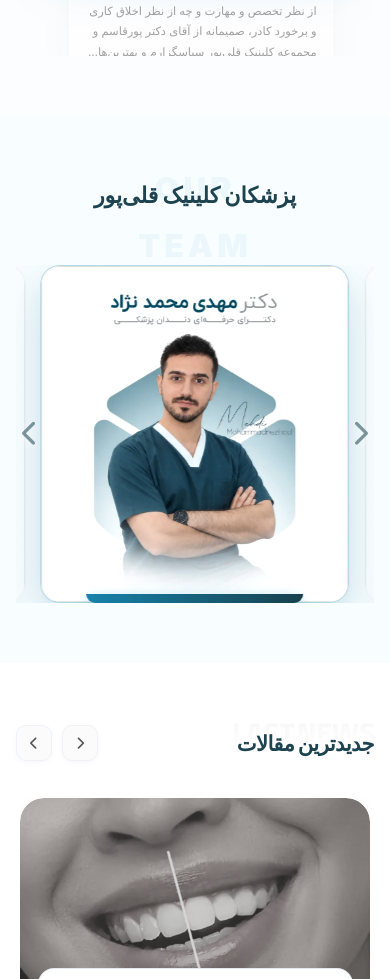
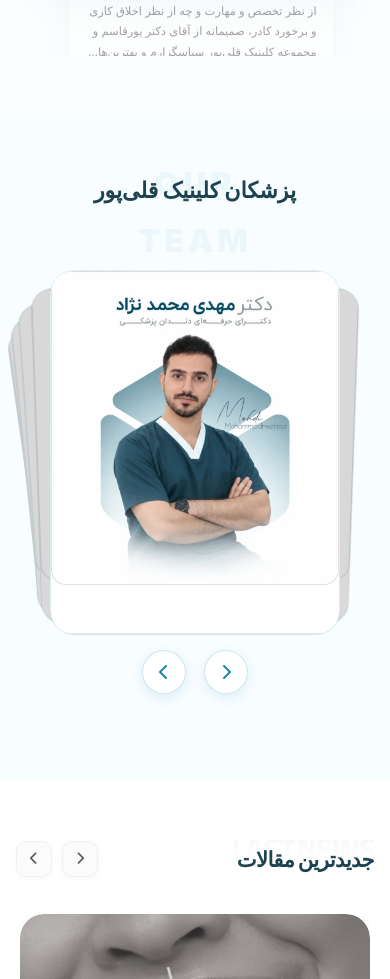
Before and after one commit to Mahdi-MMD/gholipour-dental-clinic, a Next.js app: page / in a window 390 px wide. Shown: the part 3445-4424 px from the top of the page. Built offline with nearby package versions, Linux system fonts and the light colour scheme; a small style sheet from the web is missing; a web font is replaced by a local one.

Commit message:
feat: use cards swiper effect for doctors section on mobile view

```diff
--- a/src/app/articles/page.tsx
+++ b/src/app/articles/page.tsx
@@ -4,7 +4,6 @@ import React, { useState, useEffect, useRef, useMemo } from 'react';
 import Link from 'next/link';
 import Header from '@/components/Header';
 import BookingDrawer from '@/components/BookingDrawer';
-import FloatingBubble from '@/components/FloatingBubble';
 import { ARTICLES_DATA, ArticleItem } from '@/data/articlesData';
 import {
   createArticlesSearchIndex,
@@ -803,9 +802,6 @@ export default function ArticlesPage() {
         </div>
       </main>
 
-      {/* Floating Action Button */}
-      <FloatingBubble isMobileMenuOpen={mobileMenuOpen} />
-
       {/* Booking Drawer */}
       <BookingDrawer isOpen={isBookingOpen} onClose={handleCloseBooking} />
     </div>
--- a/src/app/globals.css
+++ b/src/app/globals.css
@@ -1298,6 +1298,15 @@ button, input {
   pointer-events: none;
 }
 
+/* Visibility Toggles */
+.doctors-cards-wrap-mobile {
+  display: none;
+}
+
+.doctors-carousel-wrap-desktop {
+  display: block;
+}
+
 @media (max-width: 1060px) {
   .doctor-arrow-prev,
   .doctor-arrow-left { left: 4px; }
@@ -1307,19 +1316,101 @@ button, input {
 
 @media (max-width: 640px) {
   .doctors-section {
-    padding: 60px 0;
-  }
-  .doctors-swiper {
-    padding: 35px 4px;
-  }
-  .doctor-arrow-btn {
-    font-size: 26px;
-    padding: 6px;
-  }
-  .doctor-arrow-prev,
-  .doctor-arrow-left { left: 0px; }
-  .doctor-arrow-next,
-  .doctor-arrow-right { right: 0px; }
+    padding: 55px 0 65px;
+    overflow: visible;
+  }
+
+  .doctors-carousel-wrap-desktop {
+    display: none;
+  }
+
+  .doctors-cards-wrap-mobile {
+    display: flex;
+    flex-direction: column;
+    align-items: center;
+    justify-content: center;
+    position: relative;
+    width: 100%;
+    padding: 10px 0 20px;
+    margin: 0 auto;
+  }
+
+  .doctors-cards-swiper {
+    width: min(290px, 80vw);
+    height: auto;
+    padding: 15px 0 35px;
+    overflow: visible;
+  }
+
+  .doctor-cards-slide {
+    display: flex;
+    align-items: center;
+    justify-content: center;
+    border-radius: 24px;
+    background: transparent;
+    transition: transform 0.4s ease, box-shadow 0.4s ease;
+  }
+
+  .doctor-cards-item {
+    width: 100%;
+    position: relative;
+    background: #ffffff;
+    border-radius: 24px;
+    overflow: hidden;
+    box-shadow: 0 14px 34px rgba(28, 131, 170, 0.16), 0 4px 14px rgba(0, 0, 0, 0.06);
+    border: 1px solid rgba(28, 131, 170, 0.14);
+    display: flex;
+    flex-direction: column;
+  }
+
+  .doctor-cards-item img {
+    width: 100%;
+    height: auto;
+    aspect-ratio: 938 / 1024;
+    object-fit: contain;
+    display: block;
+    background: linear-gradient(180deg, #f7fbfc 0%, #edf6f9 100%);
+    user-select: none;
+    -webkit-user-drag: none;
+  }
+
+  .doctor-card-bottom-spacer {
+    height: 48px;
+    width: 100%;
+    background: #ffffff;
+  }
+
+  .doctor-mobile-nav {
+    display: flex;
+    align-items: center;
+    justify-content: center;
+    gap: 18px;
+    margin-top: 15px;
+  }
+
+  .doctor-mobile-nav .doctor-arrow-btn {
+    position: static;
+    transform: none;
+    width: 44px;
+    height: 44px;
+    border-radius: 50%;
+    background: #ffffff;
+    border: 1px solid rgba(28, 131, 170, 0.2);
+    box-shadow: 0 4px 12px rgba(28, 131, 170, 0.12);
+    display: inline-flex;
+    align-items: center;
+    justify-content: center;
+    color: var(--color-primary, #1c83aa);
+    font-size: 16px;
+    cursor: pointer;
+    transition: all 0.2s ease;
+  }
+
+  .doctor-mobile-nav .doctor-arrow-btn:active {
+    transform: scale(0.92);
+    background: var(--color-primary, #1c83aa);
+    color: #ffffff;
+  }
 }
 
 /* ==================== ARTICLES (EXACT REFERENCE DESIGN) ==================== */
--- a/src/components/Doctors.tsx
+++ b/src/components/Doctors.tsx
@@ -3,10 +3,11 @@
 import React from 'react';
 import Image from 'next/image';
 import { Swiper, SwiperSlide } from 'swiper/react';
-import { Navigation, Autoplay } from 'swiper/modules';
+import { Navigation, Autoplay, EffectCards } from 'swiper/modules';
 
 import 'swiper/css';
 import 'swiper/css/navigation';
+import 'swiper/css/effect-cards';
 
 const doctorsData = [
   {
@@ -50,12 +51,65 @@ export default function Doctors() {
           <h2 className="section-title">پزشکان کلینیک قلی‌پور</h2>
         </div>
 
-        <div className="doctors-carousel-wrap">
+        {/* Mobile View: Cards Swiper Effect */}
+        <div className="doctors-cards-wrap-mobile">
+          <Swiper
+            effect={'cards'}
+            grabCursor={true}
+            modules={[EffectCards, Autoplay, Navigation]}
+            loop={true}
+            autoplay={{
+              delay: 4500,
+              disableOnInteraction: false,
+              pauseOnMouseEnter: true,
+            }}
+            navigation={{
+              nextEl: '.doctor-mobile-arrow-left',
+              prevEl: '.doctor-mobile-arrow-right',
+            }}
+            className="doctors-cards-swiper"
+          >
+            {doctorsData.map((doc, idx) => (
+              <SwiperSlide key={idx} className="doctor-cards-slide">
+                <div className="doctor-cards-item">
+                  <Image
+                    src={doc.img}
+                    alt={`${doc.name} - ${doc.title}`}
+                    width={469}
+                    height={512}
+                    priority={idx === 0}
+                  />
+                  <div className="doctor-card-bottom-spacer" aria-hidden="true" />
+                </div>
+              </SwiperSlide>
+            ))}
+          </Swiper>
+
+          <div className="doctor-mobile-nav">
+            <button
+              type="button"
+              className="doctor-arrow-btn doctor-mobile-arrow-right"
+              aria-label="پزشک بعدی"
+            >
+              <i className="fa-solid fa-chevron-right"></i>
+            </button>
+            <button
+              type="button"
+              className="doctor-arrow-btn doctor-mobile-arrow-left"
+              aria-label="پزشک قبلی"
+            >
+              <i className="fa-solid fa-chevron-left"></i>
+            </button>
+          </div>
+        </div>
+
+        {/* Desktop / Tablet View: Classic Carousel */}
+        <div className="doctors-carousel-wrap doctors-carousel-wrap-desktop">
           <Swiper
             modules={[Navigation, Autoplay]}
-            slidesPerView={1.15}
+            slidesPerView={1.8}
             centeredSlides={true}
-            spaceBetween={14}
+            spaceBetween={20}
             loop={true}
             speed={600}
             slideToClickedSlide={true}
@@ -70,11 +124,6 @@ export default function Doctors() {
               prevEl: '.doctor-arrow-right',
             }}
             breakpoints={{
-              640: {
-                slidesPerView: 1.8,
-                spaceBetween: 20,
-                centeredSlides: true,
-              },
               1024: {
                 slidesPerView: 3,
                 spaceBetween: 26,
```
